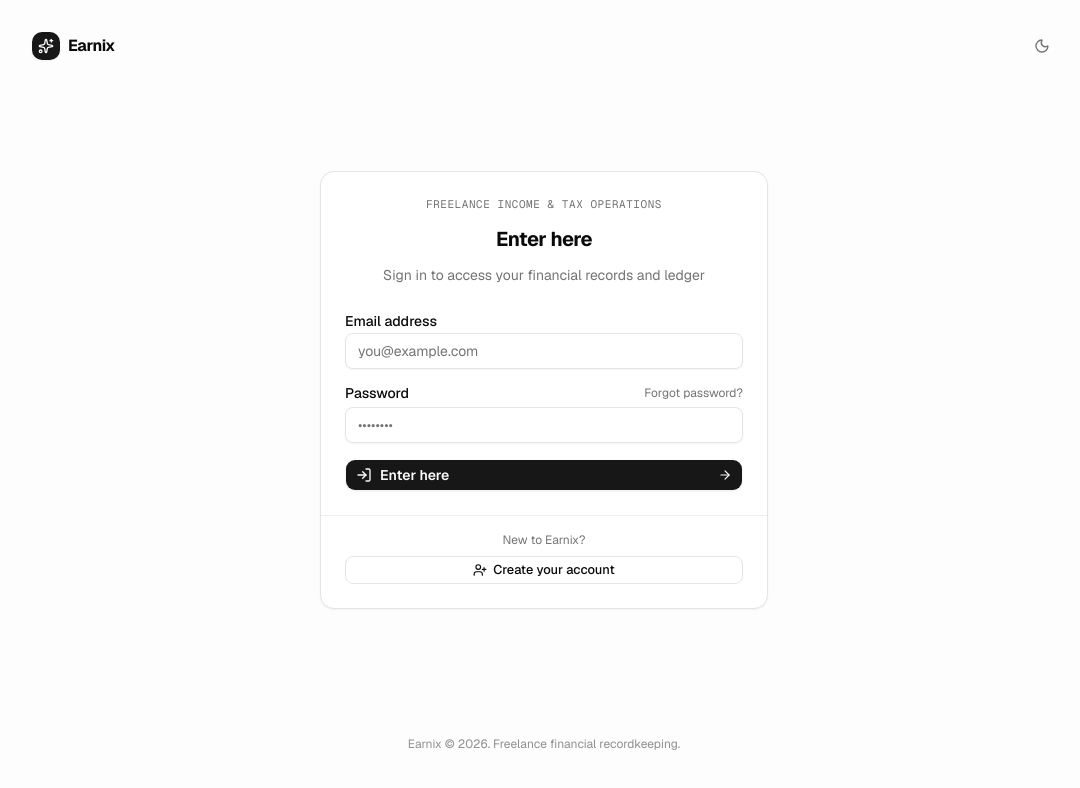
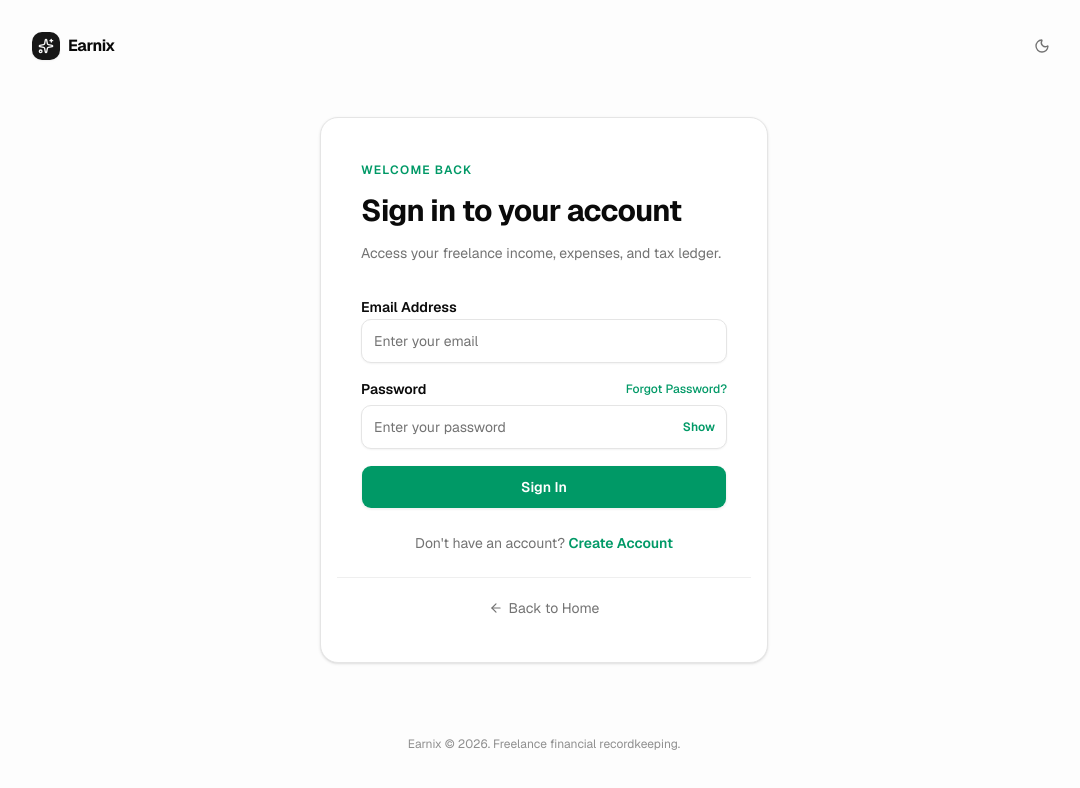
Before and after one commit to umar778f/earnix-project, a Next.js app: page /login in a window 1280 px wide. Shown: the top 788 px of the page, without its empty margins (96-1176 px from the left). Built offline with nearby package versions, Linux system fonts and the light colour scheme; no server answers.

Commit message:
feat(auth): restore Log in button, always show Sign In form on /login, and polish login UI

```diff
--- a/src/app/(auth)/login/page.tsx
+++ b/src/app/(auth)/login/page.tsx
@@ -17,15 +17,15 @@ import {
   CardTitle,
 } from "@/components/ui/card"
 import { signInWithEmailAction, type AuthActionResult } from "@/lib/auth/actions"
-import { AlertCircle, ArrowRight, Loader2, LogIn, UserPlus } from "lucide-react"
-import { buttonVariants } from "@/components/ui/button"
-import { cn } from "@/lib/utils"
+import { getSafeRedirectUrl } from "@/lib/security/sanitization"
+import { AlertCircle, ArrowLeft, Loader2 } from "lucide-react"
 
 function LoginForm() {
   const router = useRouter()
   const searchParams = useSearchParams()
-  const nextUrl = searchParams.get("next") || "/dashboard"
+  const nextUrl = getSafeRedirectUrl(searchParams.get("next"))
   const urlError = searchParams.get("error")
+  const [showPassword, setShowPassword] = React.useState(false)
 
   const [state, formAction, isPending] = useActionState<AuthActionResult | null, FormData>(
     async (prevState, formData) => {
@@ -40,18 +40,20 @@ function LoginForm() {
   )
 
   return (
-    <Card className="border-border shadow-xs">
-      <CardHeader className="space-y-1.5 text-center">
-        <p className="text-[11px] font-mono text-muted-foreground uppercase tracking-wider">
-          Freelance Income &amp; Tax Operations
+    <Card className="rounded-2xl border-border bg-card shadow-sm px-2 py-3 sm:px-4 sm:py-5">
+      <CardHeader className="space-y-2 text-left">
+        <p className="text-xs font-semibold text-emerald-600 dark:text-emerald-400 uppercase tracking-widest">
+          Welcome Back
         </p>
-        <CardTitle className="text-xl font-bold">Enter here</CardTitle>
-        <CardDescription>
-          Sign in to access your financial records and ledger
+        <CardTitle className="text-2xl sm:text-3xl font-bold tracking-tight text-foreground leading-tight">
+          Sign in to your account
+        </CardTitle>
+        <CardDescription className="text-sm text-muted-foreground">
+          Access your freelance income, expenses, and tax ledger.
         </CardDescription>
       </CardHeader>
 
-      <CardContent className="space-y-4">
+      <CardContent className="space-y-5 pt-2">
         {/* Global Error Banner */}
         {(state?.error || urlError) && (
           <div className="rounded-lg border border-destructive/30 bg-destructive/10 p-3 text-xs text-destructive flex items-start gap-2">
@@ -67,68 +69,90 @@ function LoginForm() {
 
         <form action={formAction} className="space-y-4">
           <div className="space-y-1.5">
-            <Label htmlFor="email">Email address</Label>
+            <Label htmlFor="email" className="text-sm font-semibold text-foreground">
+              Email Address
+            </Label>
             <Input
               id="email"
               name="email"
               type="email"
-              placeholder="you@example.com"
+              placeholder="Enter your email"
               autoComplete="email"
               required
               disabled={isPending}
+              className="h-11 rounded-lg text-sm"
             />
           </div>
 
           <div className="space-y-1.5">
             <div className="flex items-center justify-between">
-              <Label htmlFor="password">Password</Label>
+              <Label htmlFor="password" className="text-sm font-semibold text-foreground">
+                Password
+              </Label>
               <Link
                 href="/forgot-password"
-                className="text-xs text-muted-foreground hover:text-foreground transition-colors"
+                className="text-xs font-medium text-emerald-600 dark:text-emerald-400 hover:underline transition-colors"
               >
-                Forgot password?
+                Forgot Password?
               </Link>
             </div>
+            <div className="relative">
               <Input
                 id="password"
                 name="password"
-              type="password"
-              placeholder="••••••••"
+                type={showPassword ? "text" : "password"}
+                placeholder="Enter your password"
                 autoComplete="current-password"
                 required
                 disabled={isPending}
+                className="h-11 rounded-lg pr-14 text-sm"
               />
+              <button
+                type="button"
+                onClick={() => setShowPassword((prev) => !prev)}
+                disabled={isPending}
+                className="absolute right-3 top-1/2 -translate-y-1/2 text-xs font-semibold text-emerald-600 dark:text-emerald-400 hover:text-emerald-500 cursor-pointer disabled:opacity-50"
+                aria-label={showPassword ? "Hide password" : "Show password"}
+              >
+                {showPassword ? "Hide" : "Show"}
+              </button>
+            </div>
           </div>
 
           <Button
             type="submit"
-            className="w-full gap-2 cursor-pointer font-semibold shadow-xs"
+            className="w-full h-11 rounded-lg bg-emerald-600 hover:bg-emerald-500 text-white font-semibold text-sm shadow-xs cursor-pointer gap-2"
             disabled={isPending}
           >
             {isPending ? (
               <>
                 <Loader2 className="size-4 animate-spin" />
-                <span>Signing in...</span>
+                <span>Signing In...</span>
               </>
             ) : (
-              <>
-                <LogIn className="size-4" />
-                <span>Enter here</span>
-                <ArrowRight className="size-3.5 ml-auto" />
-              </>
+              <span>Sign In</span>
             )}
           </Button>
         </form>
+
+        <p className="text-center text-sm text-muted-foreground pt-1">
+          Don&apos;t have an account?{" "}
+          <Link
+            href="/signup"
+            className="font-semibold text-emerald-600 dark:text-emerald-400 hover:underline"
+          >
+            Create Account
+          </Link>
+        </p>
       </CardContent>
 
-      <CardFooter className="flex flex-col border-t border-border/60 pt-4 text-center space-y-2">
-        <p className="text-xs text-muted-foreground">New to Earnix?</p>
+      <CardFooter className="flex justify-center border-t border-border/60 pt-5">
         <Link
-          href="/signup"
-          className={cn(buttonVariants({ variant: "outline", size: "sm" }), "w-full gap-1.5 font-medium")}
+          href="/"
+          className="inline-flex items-center gap-1.5 text-sm text-muted-foreground hover:text-foreground transition-colors"
         >
-          <UserPlus className="size-3.5" />
-          <span>Create your account</span>
+          <ArrowLeft className="size-3.5" />
+          <span>Back to Home</span>
         </Link>
       </CardFooter>
     </Card>
@@ -139,9 +163,9 @@ export default function LoginPage() {
   return (
     <Suspense
       fallback={
-        <Card className="border-border shadow-sm p-8 text-center text-xs text-muted-foreground">
+        <Card className="rounded-2xl border-border shadow-sm p-8 text-center text-xs text-muted-foreground">
           <Loader2 className="size-5 animate-spin mx-auto mb-2 text-primary" />
-          <span>Loading login form...</span>
+          <span>Loading sign in form...</span>
         </Card>
       }
     >
--- a/src/app/page.tsx
+++ b/src/app/page.tsx
@@ -7,7 +7,7 @@ import { InteractiveDashboardDemo } from "@/components/landing/interactive-dashb
 import { FaqSection } from "@/components/landing/faq-section"
 import {
   Sparkles,
-  LayoutDashboard,
+  LogIn,
   ArrowRight,
   Coins,
   FileSpreadsheet,
@@ -117,14 +117,14 @@ export default function HomePage() {
                   <ArrowRight className="size-4" />
                 </Link>
                 <Link
-                  href="/dashboard"
+                  href="/login"
                   className={cn(
                     buttonVariants({ variant: "outline", size: "lg" }),
                     "font-semibold text-base px-7 py-6 border-border hover:bg-muted text-foreground gap-2 cursor-pointer text-center justify-center"
                   )}
                 >
-                  <LayoutDashboard className="size-4 text-muted-foreground" />
-                  <span>Go to Dashboard</span>
+                  <LogIn className="size-4 text-muted-foreground" />
+                  <span>Log in</span>
                 </Link>
               </div>
 
--- a/src/lib/supabase/middleware.ts
+++ b/src/lib/supabase/middleware.ts
@@ -24,8 +24,13 @@ export async function updateSession(request: NextRequest) {
     return supabaseResponse
   }
 
+  // Always allow /login to render directly so clicking "Log in" shows the
+  // sign-in form first even if a previous session cookie exists.
+  if (pathname.startsWith("/login")) {
+    return supabaseResponse
+  }
+
   const isAuthRoute =
-    pathname.startsWith("/login") ||
     pathname.startsWith("/signup") ||
     pathname.startsWith("/forgot-password") ||
     pathname.startsWith("/reset-password")
```
Lines whose indentation alone changed are shown as unchanged.
